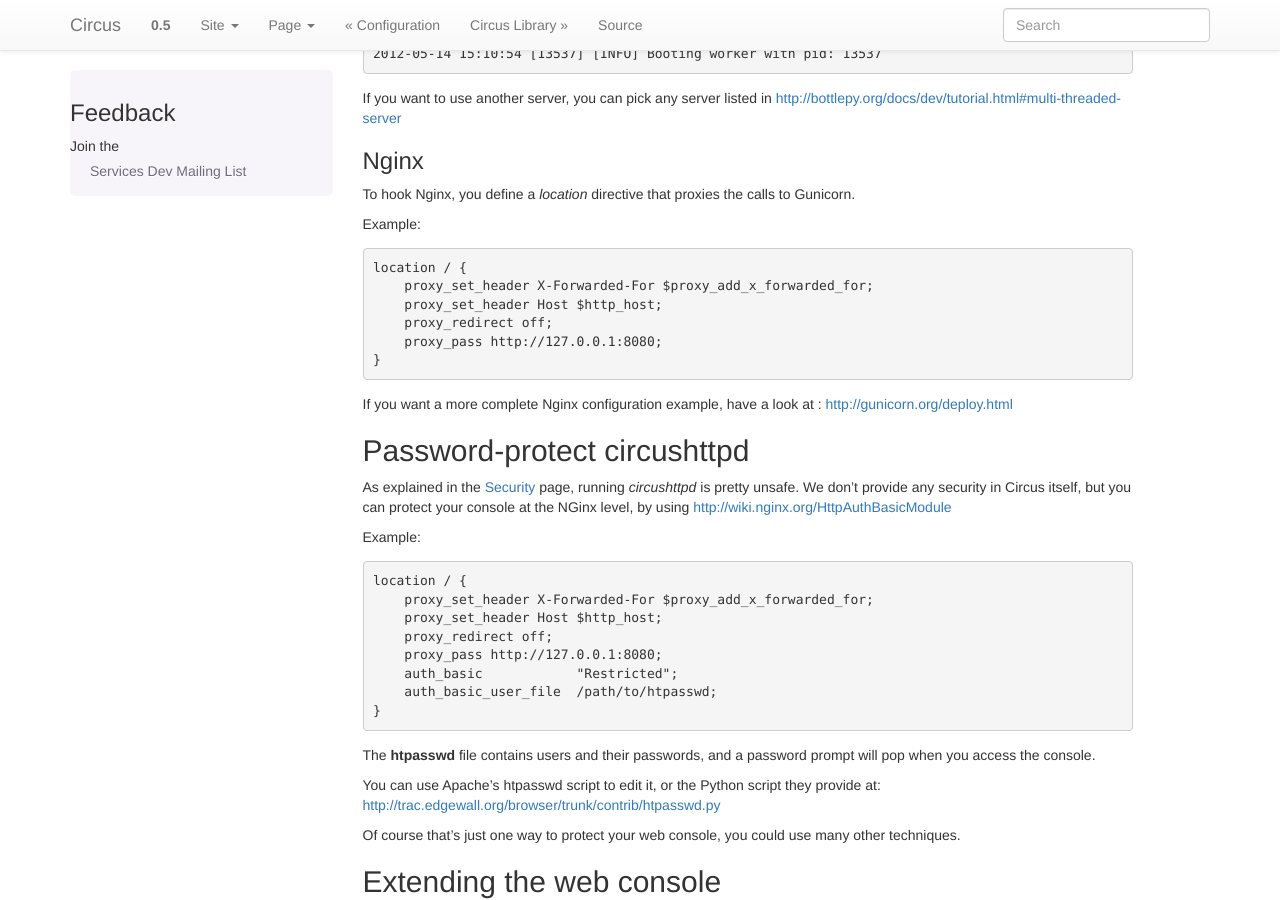
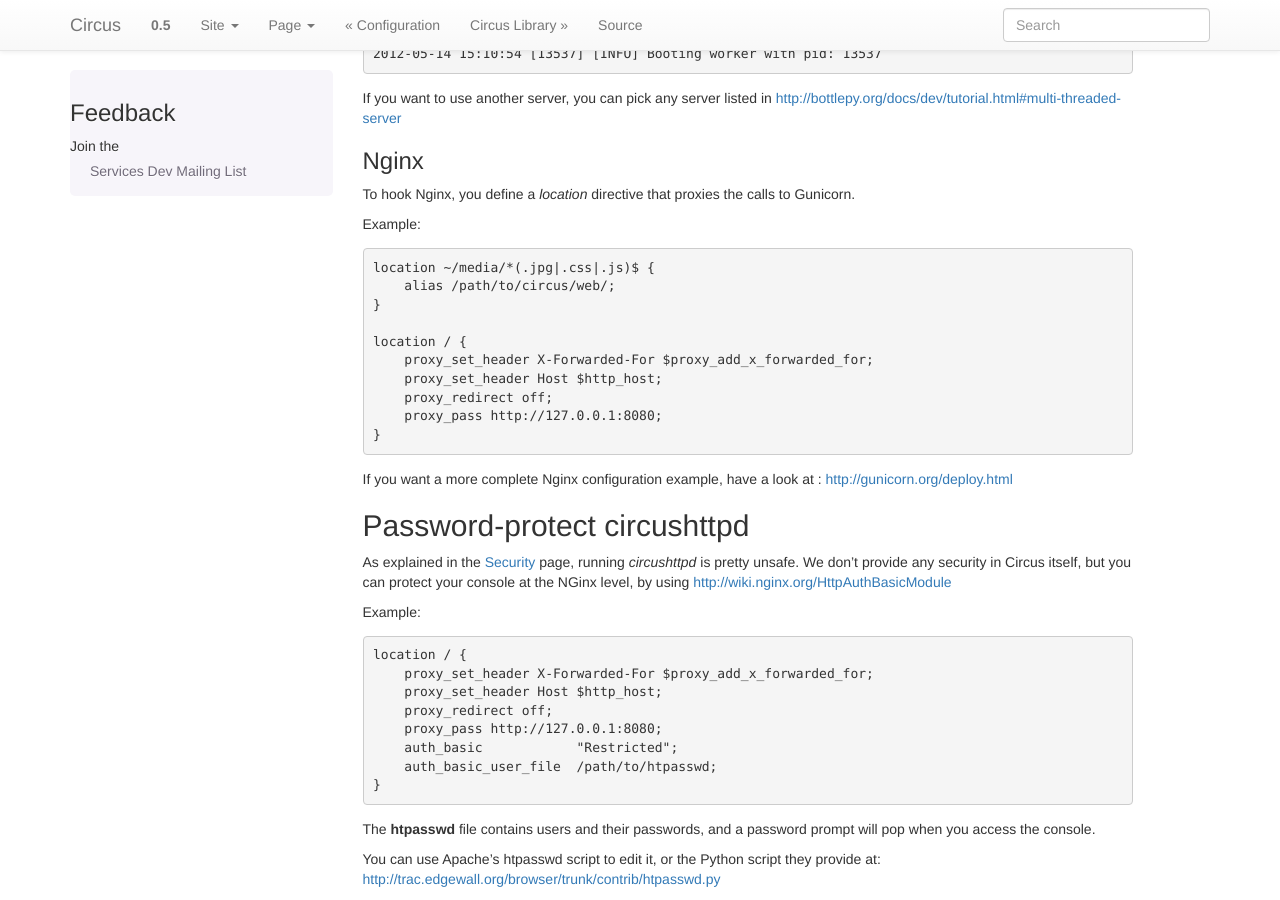
Before and after one commit to circus-tent/circus, a Sphinx documentation site: the page built from docs/source/circushttpd.rst, in a window 1280 px wide and 900 px high, scrolled down 3114 px. Built offline with Sphinx 7.4.7, drawn with Linux system fonts in a browser that asks for light colours; pages that are not in the unit, such as notebooks, are missing from menus.

Commit message:
add a static rule in the nginx config

```diff
--- a/docs/source/circushttpd.rst
+++ b/docs/source/circushttpd.rst
@@ -133,6 +133,10 @@
 
 Example::
 
+    location ~/media/*(.jpg|.css|.js)$ {
+        alias /path/to/circus/web/;
+    }
+
     location / {
         proxy_set_header X-Forwarded-For $proxy_add_x_forwarded_for;
         proxy_set_header Host $http_host;
```
